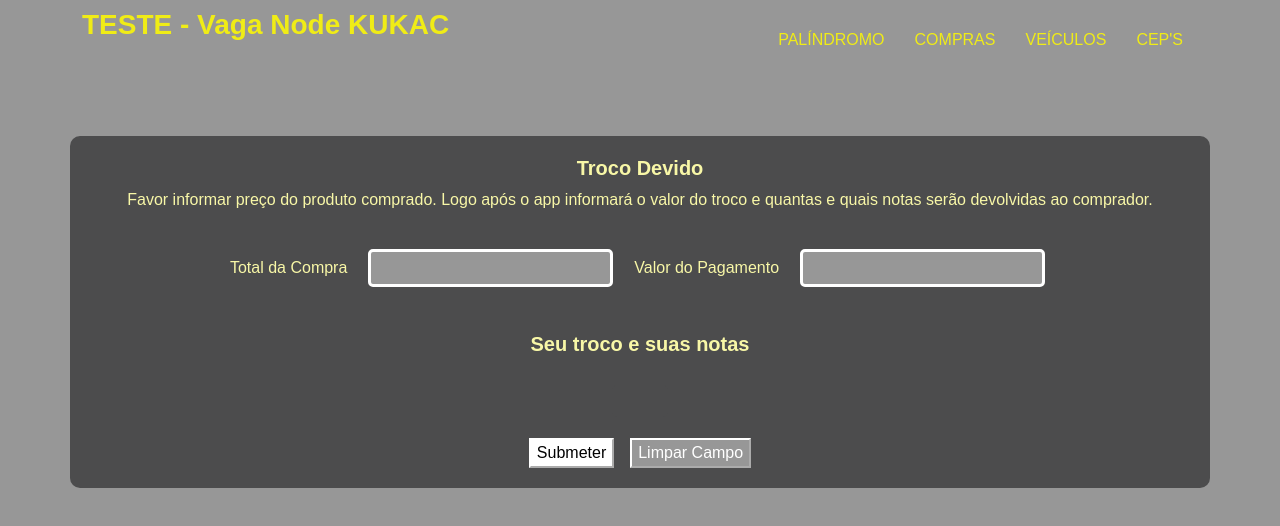
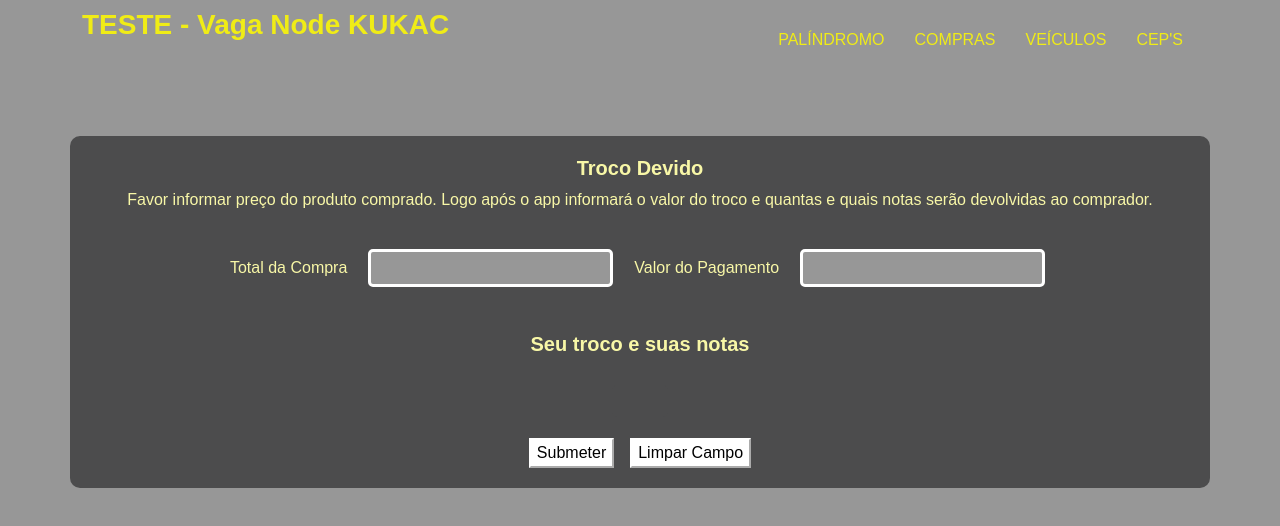
Before and after one commit to rogeriogomes2009/testes-kukac, a React (Create React App) app in the folder frontend/: page /compras in a window 1280 px wide. Shown: the top 526 px of the page. Built offline with nearby package versions, Linux system fonts and the light colour scheme.

Commit message:
Update index.jsx

```diff
--- a/frontend/src/componentes/Purch/index.jsx
+++ b/frontend/src/componentes/Purch/index.jsx
@@ -104,7 +104,7 @@ export const Compra = () => {
               </div>
               <div className="container d-flex justify-content-center align-items-center gap-3">
                 <button className='button-primary' type="submit">Submeter</button>
-                <button className='button-primary-outline' onClick={limpezaManual} type="reset"> Limpar Campo </button>
+                <button className='button-primary' onClick={limpezaManual} type="reset"> Limpar Campo </button>
               </div>
             </Form>
           </Formik>
```
